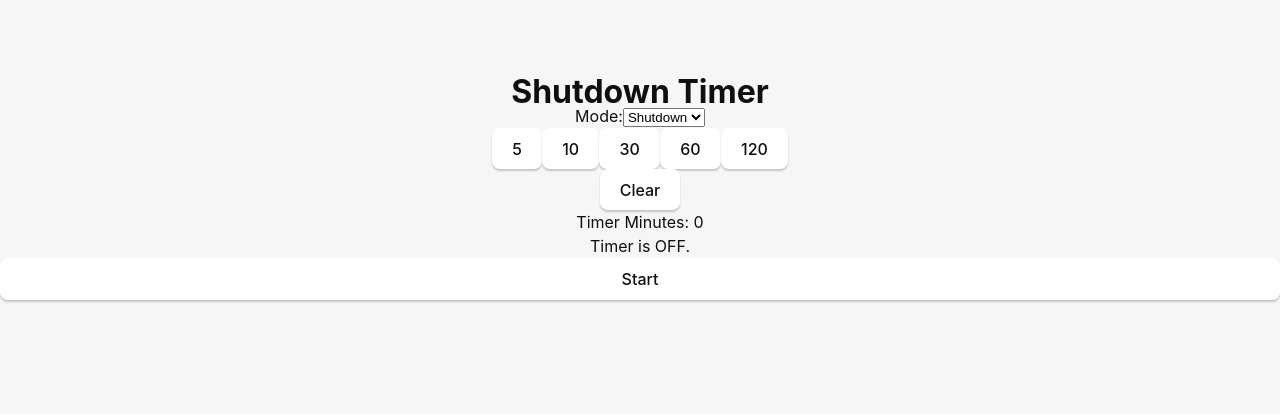
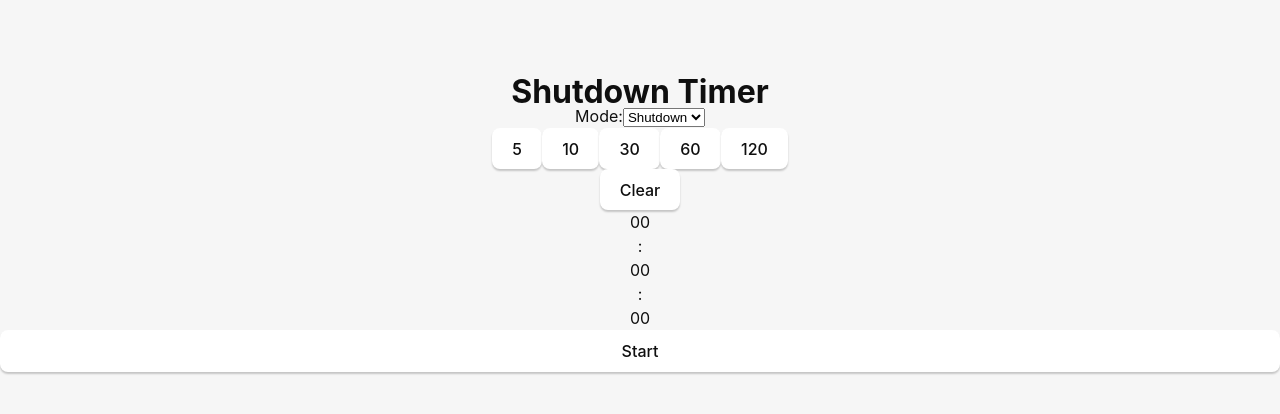
Before and after one commit to illsv/shutdown_timer, a React (Vite) app: page / in a window 1280 px wide. Shown: the top 414 px of the page. Built offline with nearby package versions, Linux system fonts and the light colour scheme.

Commit message:
Add timer

```diff
--- a/src/App.tsx
+++ b/src/App.tsx
@@ -1,22 +1,54 @@
-import { useState } from "react";
+import { useState, useEffect } from "react";
 import "./App.css";
 
 function App() {
-  const [ minutesAmount, setMinutesAmount ] = useState<number>(0);
   const [ timerActive, setTimerActive ] = useState<boolean>(false);
+  const [ secondsAmount, setSecondsAmount ] = useState<number>(0);
+
+  const [ hours, setHours ] = useState<number>(0);
+  const [ minutes, setMinutes ] = useState<number>(0);
+  const [ seconds, setSeconds ] = useState<number>(0);
+
+  useEffect(() => {
+    if(!secondsAmount) return
+    if(!timerActive) return
+
+    const interval = setInterval(() => {
+      const seconds = secondsAmount - 1
+      setSecondsAmount(seconds);
+      setReturnValues(seconds)
+    }, 1000);
+
+    return () => clearInterval(interval)
+  }, [secondsAmount, timerActive]);
+
 
   const toggleTimer = () => {
     setTimerActive(!timerActive)
   }
 
-  const addTimerMinutes = (amount: number) => {
-    setMinutesAmount(minutesAmount + amount)
+  const addMinutesToTimer = (amount: number) => {
+    const seconds = secondsAmount + (amount * 60)
+    setSecondsAmount(seconds)
+    setReturnValues(seconds)
   }
 
   const clearTimerMinutes = () => {
     setTimerActive(false)
-    setMinutesAmount(0)
+    setSecondsAmount(0)
+    setReturnValues(0)
   }
+
+  const setReturnValues = (seconds: number) => {
+    setHours(Math.floor(seconds / 60 / 60))
+    setMinutes(Math.floor(seconds / 60) % 60)
+    setSeconds(seconds % 60)
+  };
+
+  const formatTimeCell = (val: number) => {
+    return val ? val : '00'
+  }
+
 
 
   return (
@@ -34,20 +66,28 @@ function App() {
         </div>
 
         <div className="min-row">
-          <button type="button" onClick={ () => {addTimerMinutes(5)} }>5</button>
-          <button type="button" onClick={ () => {addTimerMinutes(10)} }>10</button>
-          <button type="button" onClick={ () => {addTimerMinutes(30)} }>30</button>
-          <button type="button" onClick={ () => {addTimerMinutes(60)} }>60</button>
-          <button type="button" onClick={ () => {addTimerMinutes(120)} }>120</button>
+          <button type="button" onClick={ () => {addMinutesToTimer(5)} }>5</button>
+          <button type="button" onClick={ () => {addMinutesToTimer(10)} }>10</button>
+          <button type="button" onClick={ () => {addMinutesToTimer(30)} }>30</button>
+          <button type="button" onClick={ () => {addMinutesToTimer(60)} }>60</button>
+          <button type="button" onClick={ () => {addMinutesToTimer(120)} }>120</button>
         </div>
 
         <button type="button" id='clear-timer' onClick={clearTimerMinutes}>Clear</button>
       </form>
 
-    <p>Timer Minutes: {minutesAmount}</p>
-    <p>{'Timer is ' + (timerActive ? 'ON' : 'OFF') + '.'}</p>
+      <div className="countdown">
+        <div className="hours">{formatTimeCell(hours)}</div>
+        <div className="time-divider">:</div>
+        <div className="minutes">{formatTimeCell(minutes)}</div>
+        <div className="time-divider">:</div>
+        <div className="seconds">{formatTimeCell(seconds)}</div>
+      </div>
 
-    <button type="button" id='toggle-timer' onClick={toggleTimer}>{ timerActive ? 'Pause' : 'Start' }</button>
+      {/* <p>SecondsAmount: {secondsAmount}</p> */}
+      {/* <p>{'Timer is ' + (timerActive ? 'ON' : 'OFF') + '.'}</p> */}
+
+      <button type="button" onClick={toggleTimer} disabled={!secondsAmount}>{ timerActive ? 'Pause' : 'Start' }</button>
     </div>
   );
 }
```
